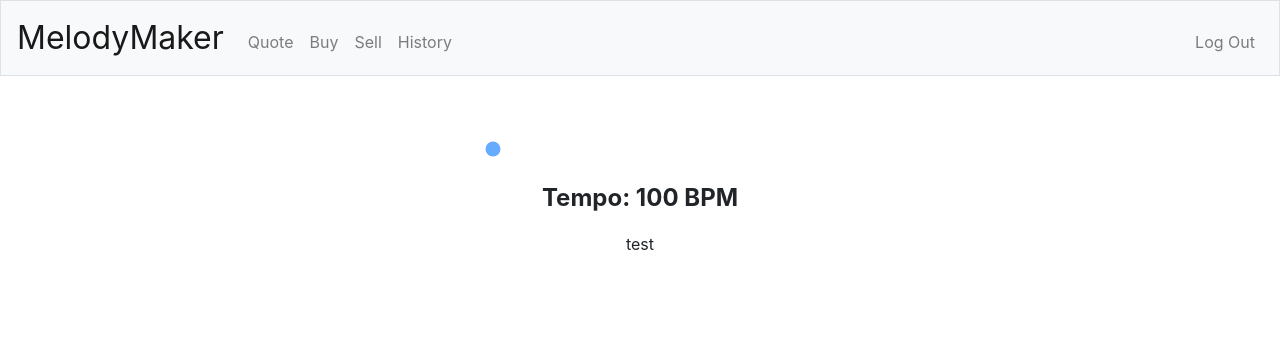
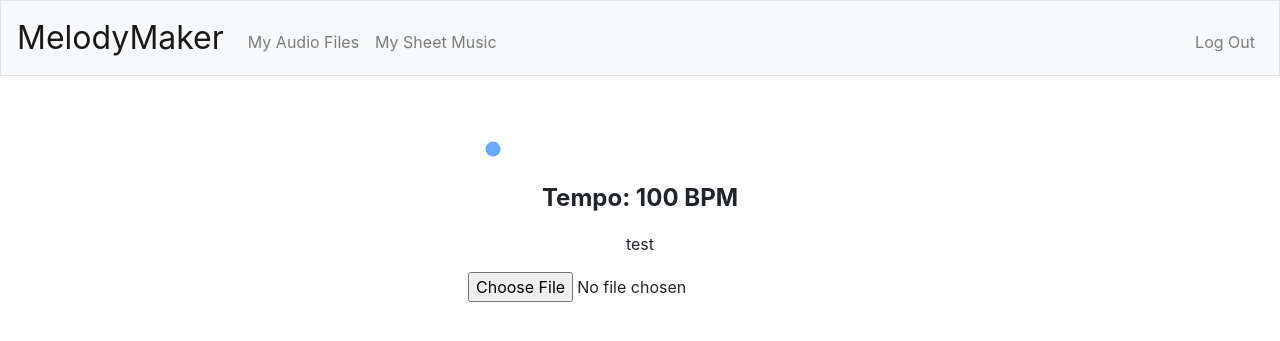
Before and after one commit to matthewqu14/MelodyMaker, a Flask app: page / in a window 1280 px wide. Shown: the top 341 px of the page. Run offline with Flask 2, Linux system fonts and the light colour scheme; a user stored in the database is signed in; some libraries are stand-ins or nearby versions.

Commit message:
Changed header

```diff
--- a/app.py
+++ b/app.py
@@ -58,13 +58,6 @@ def index():
         return render_template("index.html")
 
 
-@app.route("/buy", methods=["GET", "POST"])
-@login_required
-def buy():
-    """Buy shares of stock"""
-    return apology("TODO")
-
-
 @app.route("/login", methods=["GET", "POST"])
 def login():
     """Log user in"""
@@ -118,9 +111,16 @@ def logout():
     return redirect("/")
 
 
-@app.route("/quote", methods=["GET", "POST"])
+@app.route("/myaudio", methods=["GET", "POST"])
 @login_required
-def quote():
+def myaudio():
+    """Get stock quote."""
+    return apology("TODO")
+
+
+@app.route("/mysheet", methods=["GET", "POST"])
+@login_required
+def mysheet():
     """Get stock quote."""
     return apology("TODO")
 
@@ -184,13 +184,6 @@ def confirm(token):
     return render_template("welcome.html")
 
 
-@app.route("/sell", methods=["GET", "POST"])
-@login_required
-def sell():
-    """Sell shares of stock"""
-    return apology("TODO")
-
-
 def errorhandler(e):
     """Handle error"""
     if not isinstance(e, HTTPException):
--- a/templates/index.html
+++ b/templates/index.html
@@ -10,6 +10,9 @@
             <input type="range" class="slider" id="bpm" min="40" max="208" value="100">
             <p class="tempo">Tempo: <a id="bpm_num"></a> BPM</p>
             <p id="flash">test</p>
+        </div>
+        <div>
+        <input type="file" accept="audio/*" capture>
         </div>
         <script>
             var slider = document.getElementById("bpm");
--- a/templates/layout.html
+++ b/templates/layout.html
@@ -34,10 +34,8 @@
             <div class="collapse navbar-collapse" id="navbar">
                 {% if session.user_id %}
                     <ul class="navbar-nav mr-auto mt-2">
-                        <li class="nav-item"><a class="nav-link" href="/quote">Quote</a></li>
-                        <li class="nav-item"><a class="nav-link" href="/buy">Buy</a></li>
-                        <li class="nav-item"><a class="nav-link" href="/sell">Sell</a></li>
-                        <li class="nav-item"><a class="nav-link" href="/history">History</a></li>
+                        <li class="nav-item"><a class="nav-link" href="/quote">My Audio Files</a></li>
+                        <li class="nav-item"><a class="nav-link" href="/buy">My Sheet Music</a></li>
                     </ul>
                     <ul class="navbar-nav ml-auto mt-2">
                         <li class="nav-item"><a class="nav-link" href="/logout">Log Out</a></li>
```
Also changed, not shown: users.db.
